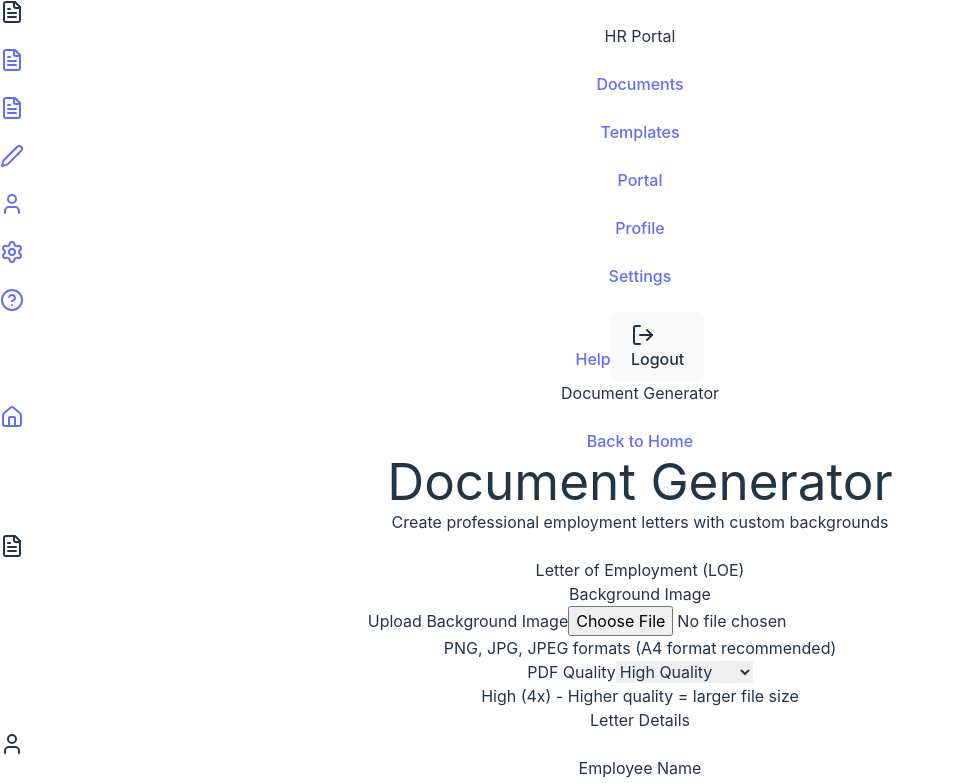
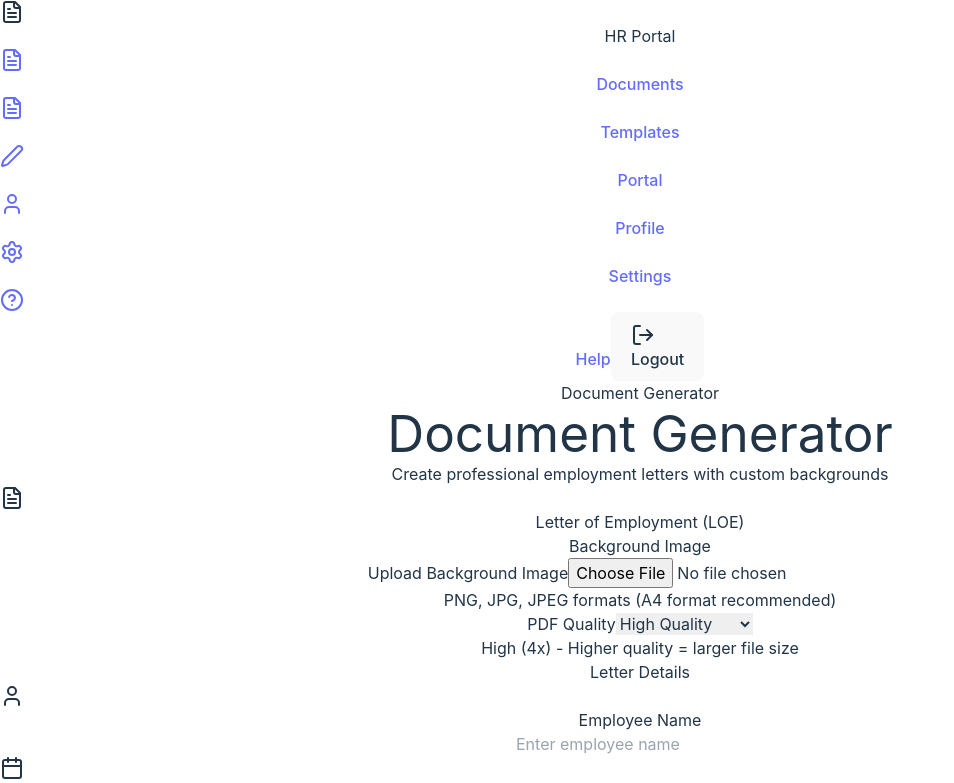
Before and after one commit to nafismahmud181/HR-Portal, a React (Vite) app: page /portal in a window 1280 px wide. Shown: the top 783 px of the page, without its empty margins (0-954 px from the left). Built offline with nearby package versions, Linux system fonts and the light colour scheme.

Commit message:
refactor: remove back-to-home button from HRPortal for streamlined navigation
- Eliminated the back-to-home button to simplify the user interface.
- Adjusted imports in HRPortal to remove unused components, enhancing code clarity.

```diff
--- a/src/components/HRPortal.tsx
+++ b/src/components/HRPortal.tsx
@@ -1,5 +1,5 @@
 import React, { useState, useEffect } from 'react';
-import { FileText, Download, User, Calendar, DollarSign, PenTool, Building, Home } from 'lucide-react';
+import { FileText, Download, User, Calendar, DollarSign, PenTool, Building } from 'lucide-react';
 import { generatePDF } from './PDFGenerator';
 import SideNavbar from './SideNavbar';
 import type { TemplateKey } from './templates/TemplateRegistry';
@@ -256,13 +256,6 @@ ${formData.contactEmail}`;
               <div className="flex items-center space-x-3">
                 <span className="text-xl font-bold text-gray-900">Document Generator</span>
               </div>
-              <a
-                href="/"
-                className="flex items-center space-x-2 text-gray-600 hover:text-gray-900 transition-colors"
-              >
-                <Home className="w-5 h-5" />
-                <span>Back to Home</span>
-              </a>
             </div>
           </div>
         </nav>
```
